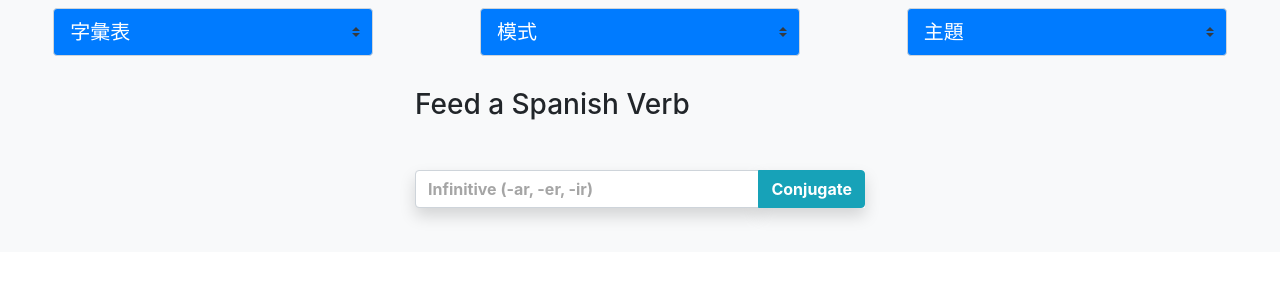
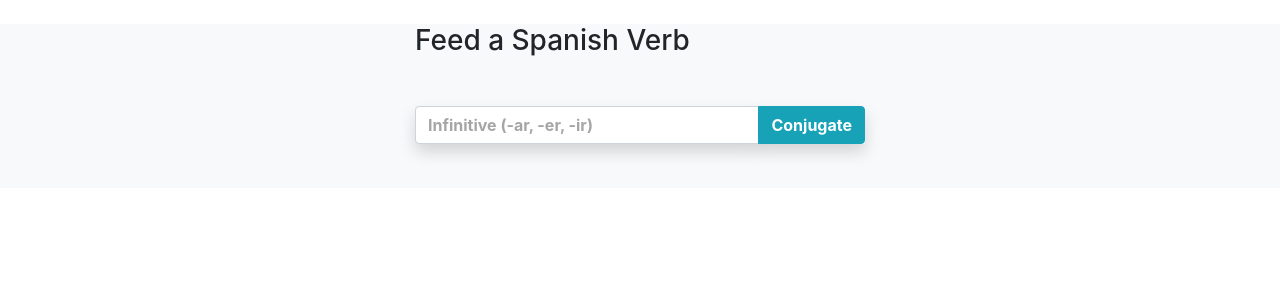
Before and after one commit to zongronghuang/spanish_verb_conjugator, a Vue app: page /#/search in a window 1280 px wide. Shown: the top 300 px of the page. Built offline with nearby package versions, Linux system fonts and the light colour scheme.

Commit message:
feat: remove ControlPanel from Search.vue

```diff
--- a/src/router/index.js
+++ b/src/router/index.js
@@ -15,21 +15,21 @@ const routes = [
     name: 'search',
     component: Search
   },
-  {
-    path: '/wordcard',
-    name: 'word-card',
-    component: () => import('../views/WordCard.vue')
-  },
-  {
-    path: '/memorycard',
-    name: 'memory-card',
-    component: () => import('../views/MemoryCard.vue')
-  },
-  {
-    path: '/testcard',
-    name: 'test-card',
-    component: () => import('../views/TestCard.vue')
-  },
+  // {
+  //   path: '/wordcard',
+  //   name: 'word-card',
+  //   component: () => import('../views/WordCard.vue')
+  // },
+  // {
+  //   path: '/memorycard',
+  //   name: 'memory-card',
+  //   component: () => import('../views/MemoryCard.vue')
+  // },
+  // {
+  //   path: '/testcard',
+  //   name: 'test-card',
+  //   component: () => import('../views/TestCard.vue')
+  // },
   {
     path: '*',
     name: 'not-found',
--- a/src/views/Search.vue
+++ b/src/views/Search.vue
@@ -1,7 +1,5 @@
 <template>
   <div class="pb-1">
-    <ControlPanel />
-
     <!-- 搜尋區域 -->
     <div class="mx-auto my-4 w-75" id="search-area">
       <h3>Feed a Spanish Verb</h3>
@@ -47,13 +45,8 @@
 </template>
 
 <script>
-import ControlPanel from "../components/ControlPanel.vue";
-
 export default {
   name: "search",
-  components: {
-    ControlPanel,
-  },
   data() {
     return {
       input: "",
```
